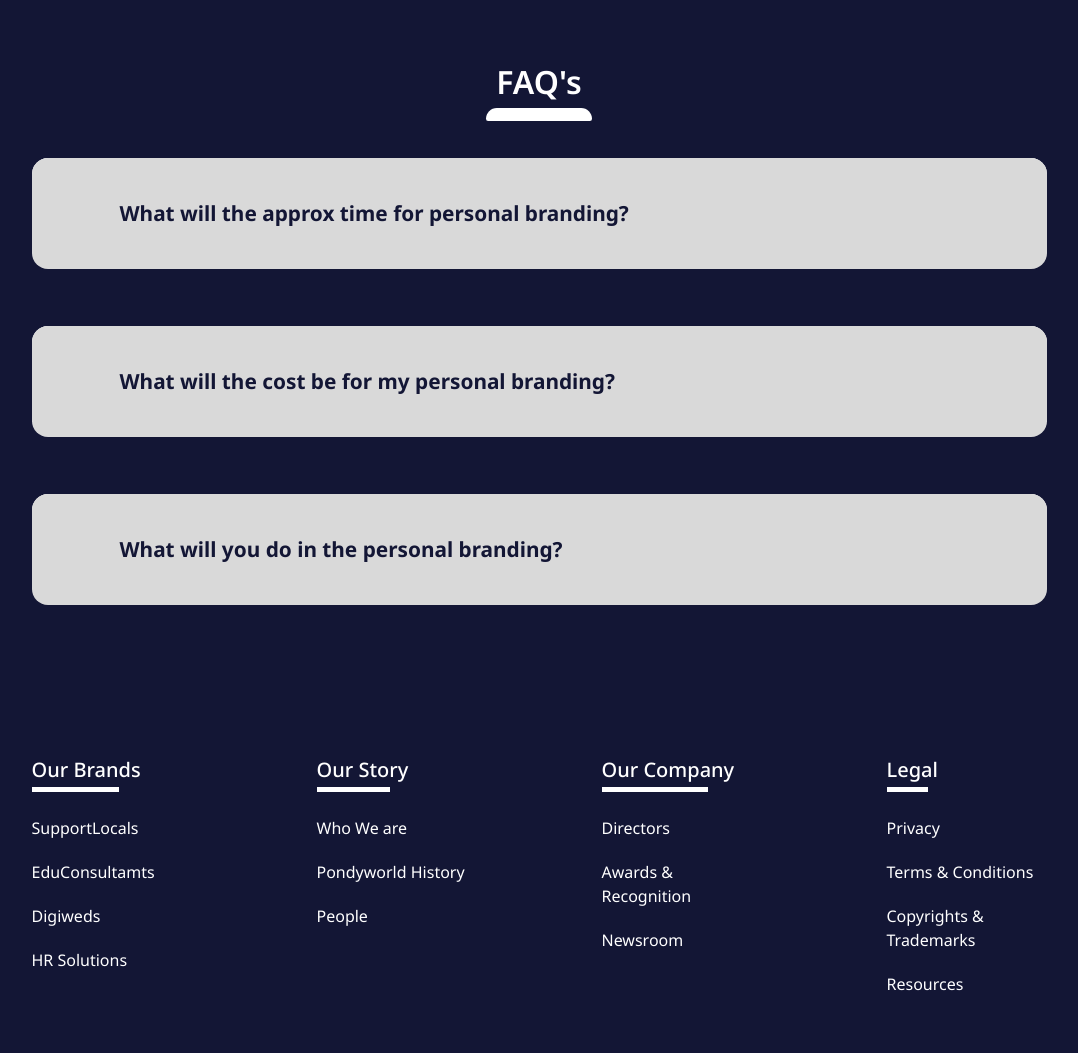
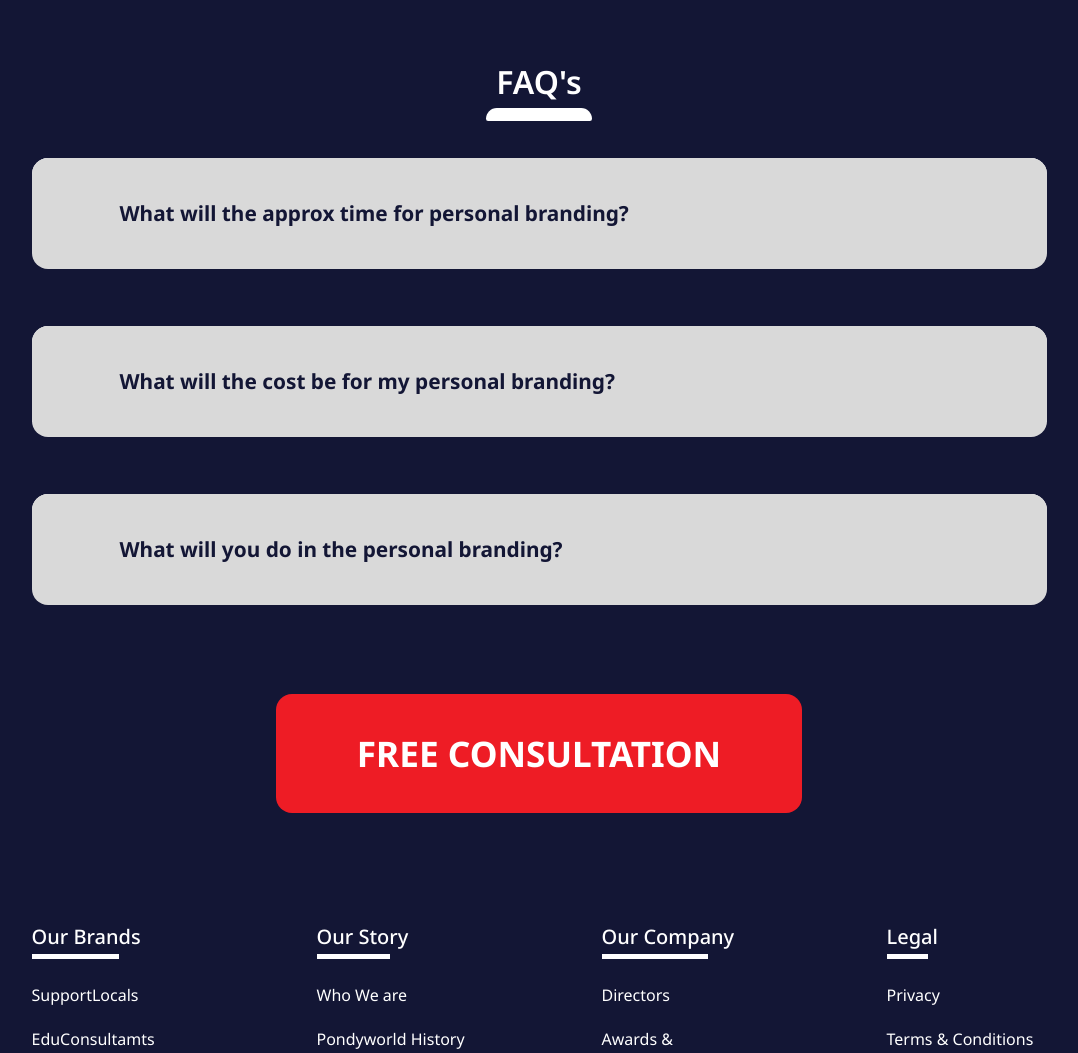
Before and after one commit to App-Web-Team/services-page, a PHP site: page / in a window 1280 px wide. Shown: the part 3643-4696 px from the top of the page, without its empty margins (101-1179 px from the left). Run offline with PHP 8.4, Linux system fonts and the light colour scheme; some libraries are stand-ins or nearby versions.

Commit message:
button add4ed

```diff
--- a/assets/styles/style-faq.css
+++ b/assets/styles/style-faq.css
@@ -1,5 +1,6 @@
 #faq-section {
     padding: 4rem 0;
+    padding-bottom: 0;
 }
 
 .faq-text {
@@ -65,9 +66,27 @@
     padding-top: 8.5rem;
 }
 
+#faq-section .btn {
+    background-color: var(--secondary-color);
+    padding: 2rem 5rem;
+    color: #fff;
+    text-transform: uppercase;
+    font-size: 2.2rem;
+    font-weight: 700;
+    border-radius: 1rem;
+    margin-top: 7rem;
+}
+
 @media screen and (max-width: 992px) {
     .answer-box:hover {
         padding-top: 10rem;
+    }
+
+    #faq-section .btn {
+        padding: 1rem 3rem;
+        font-size: 1.2rem;
+        border-radius: 0.7rem;
+        margin-top: 3rem;
     }
 }
 
@@ -88,6 +107,13 @@
         margin-top: 3rem;
     }
 
+    #faq-section .btn {
+        padding: 1rem 4rem;
+        font-size: 1.2rem;
+        border-radius: 0.7rem;
+        margin-top: 4rem;
+    }
+
 }
 
 @media screen and (max-width: 576px) {
@@ -98,6 +124,10 @@
     .question-box {
         padding: 1.5rem 2.5rem;
         height: 96px;
+    }
+
+    #faq-section .add-margin {
+        margin-top: 2rem;
     }
 
     .answer-box {
@@ -112,4 +142,11 @@
         margin-top: 3rem;
     }   */
 
+    #faq-section .btn {
+        padding: 1rem 2rem;
+        font-size: 1.2rem;
+        border-radius: 0.7rem;
+        margin-top: 2rem;
+    }
+
 }
--- a/sections/faq-section.php
+++ b/sections/faq-section.php
@@ -41,5 +41,8 @@
                     </div>
                 </div>
             </div>
+            <div class="col-10 col-sm-12 col-lg-8 text-center">
+                <button class="btn">free consultation</button>
+            </div>
         </div>
 </section>
```
